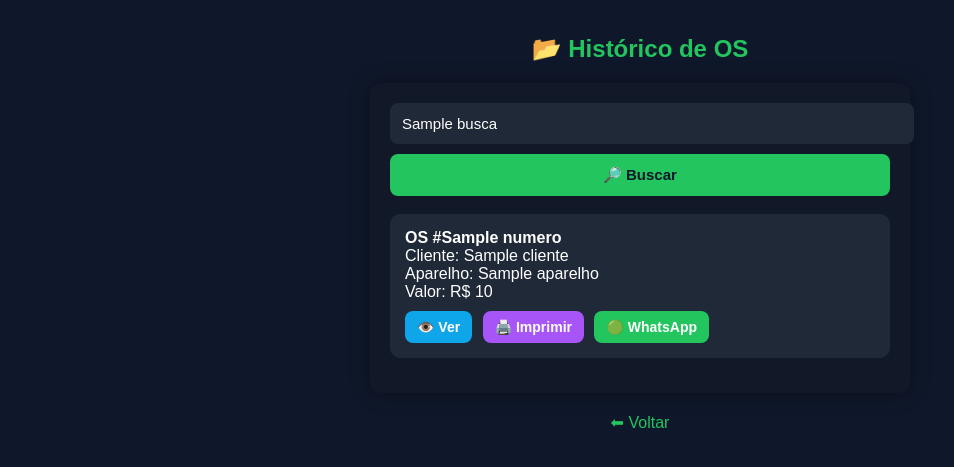
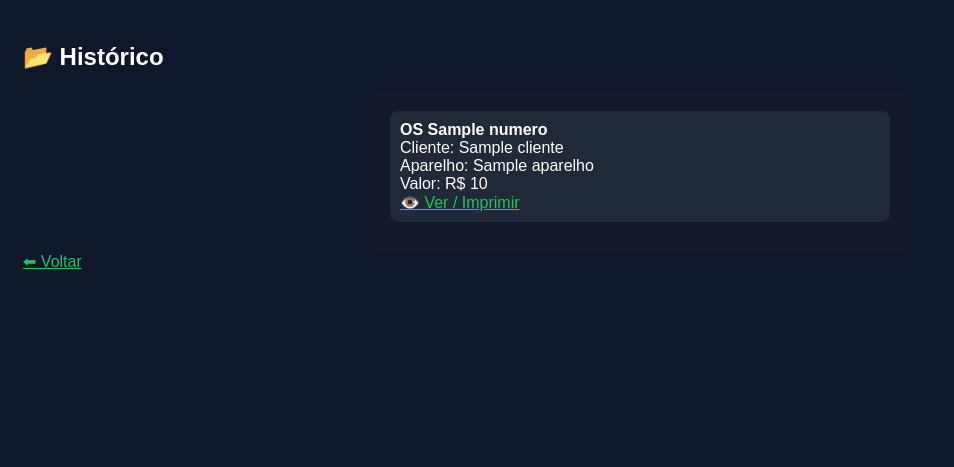
Before and after one commit to LACellcelulares/lacellsistema, a Flask app: template templates/historico.html in a window 1280 px wide. Shown: the top 467 px of the page, without its empty margins (0-954 px from the left). Run offline with Flask 3, Linux system fonts and the light colour scheme; the template is opened without the code that fills it: most values are stand-ins (such as "Sample title", 1, 10 or a date in 2020).

Commit message:
Update historico.html

```diff
--- a/templates/historico.html
+++ b/templates/historico.html
@@ -2,130 +2,56 @@
 <html lang="pt-br">
 <head>
 <meta charset="UTF-8">
-<title>Histórico de OS</title>
+<title>Histórico</title>
 <meta name="viewport" content="width=device-width, initial-scale=1">
 
 <style>
 body{
-        margin:0;
     background:#0f172a;
-        font-family:Arial, Helvetica, sans-serif;
     color:white;
+    font-family:Arial;
     padding:15px;
 }
-
-    h2{
-        color:#22c55e;
-        text-align:center;
-        margin-bottom:20px;
-    }
-
 .box{
     background:#111827;
     padding:20px;
     border-radius:12px;
     max-width:500px;
     margin:auto;
-        box-shadow:0 0 20px rgba(0,0,0,.35);
 }
-
-    input{
-        width:100%;
-        padding:12px;
-        border:none;
+.os{
+    background:#1f2937;
+    padding:10px;
     margin-bottom:10px;
     border-radius:8px;
-        background:#1f2937;
-        color:white;
-        font-size:15px;
 }
-
-    button{
-        width:100%;
-        padding:12px;
-        border:none;
-        border-radius:8px;
-        background:#22c55e;
-        color:#0f172a;
-        font-weight:bold;
-        cursor:pointer;
-        font-size:15px;
+a{
+    color:#22c55e;
 }
-
-    .os-card{
-        background:#1f2937;
-        padding:15px;
-        border-radius:10px;
-        margin-bottom:15px;
-    }
-
-    a.btn{
-        display:inline-block;
-        padding:8px 12px;
-        margin-right:6px;
-        margin-top:10px;
-        border-radius:8px;
-        font-size:14px;
-        text-decoration:none;
-        font-weight:bold;
-        color:white;
-    }
-
-    .ver{ background:#0ea5e9; }
-    .print{ background:#a855f7; }
-    .zap{ background:#22c55e; color:#0f172a; }
-
-    hr{
-        border-color:#334155;
-    }
-
-    .voltar{
-        display:block;
-        text-align:center;
-        color:#22c55e;
-        margin-top:20px;
-        text-decoration:none;
-    }
-
 </style>
 </head>
 
 <body>
 
-<h2>📂 Histórico de OS</h2>
+<h2>📂 Histórico</h2>
 
 <div class="box">
 
-<form method="get">
-    <input name="q" placeholder="Buscar cliente, aparelho ou nº OS" value="{{ busca }}">
-    <button>🔎 Buscar</button>
-</form>
-
-<br>
-
 {% for o in lista %}
-<div class="os-card">
-
-<b>OS #{{ o.numero }}</b><br>
+<div class="os">
+<b>OS {{ o.numero }}</b><br>
 Cliente: {{ o.cliente }}<br>
 Aparelho: {{ o.aparelho }}<br>
 Valor: R$ {{ o.valor }}<br>
 
-<a href="/os/{{ o.numero }}" target="_blank" class="btn ver">👁️ Ver</a>
-
-<a href="/os/{{ o.numero }}?download=1" class="btn print">🖨️ Imprimir</a>
-
-<a target="_blank" class="btn zap"
-href="https://wa.me/55{{ o.telefone|replace('(','')|replace(')','')|replace('-','')|replace(' ','') }}">
-🟢 WhatsApp
-</a>
+<a href="/os/{{ o.numero }}" target="_blank">👁️ Ver / Imprimir</a>
 
 </div>
 {% endfor %}
 
 </div>
 
-<a href="/painel" class="voltar">⬅ Voltar</a>
+<a href="/painel">⬅ Voltar</a>
 
 </body>
 </html>
```
Lines whose indentation alone changed are shown as unchanged.
